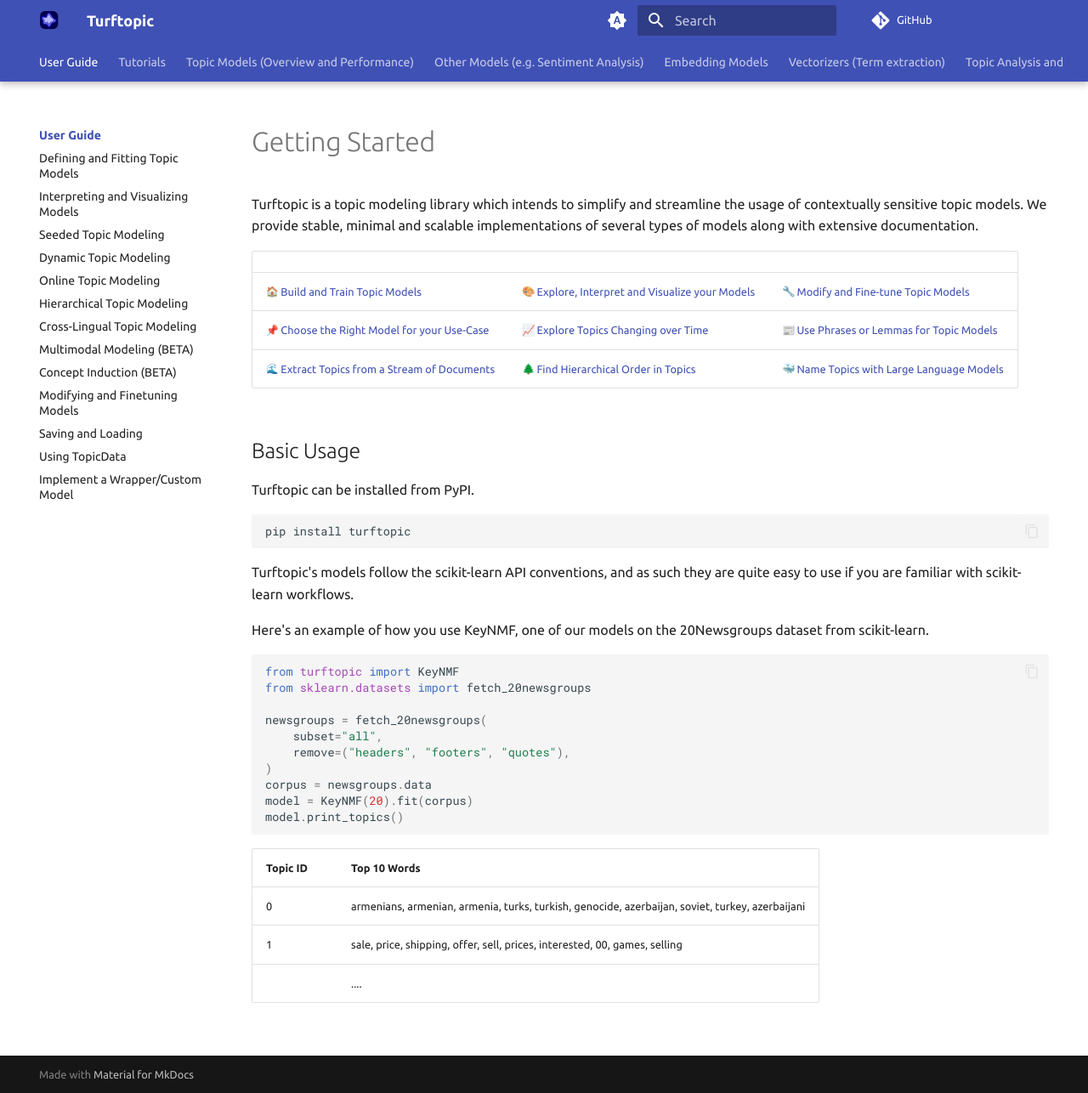
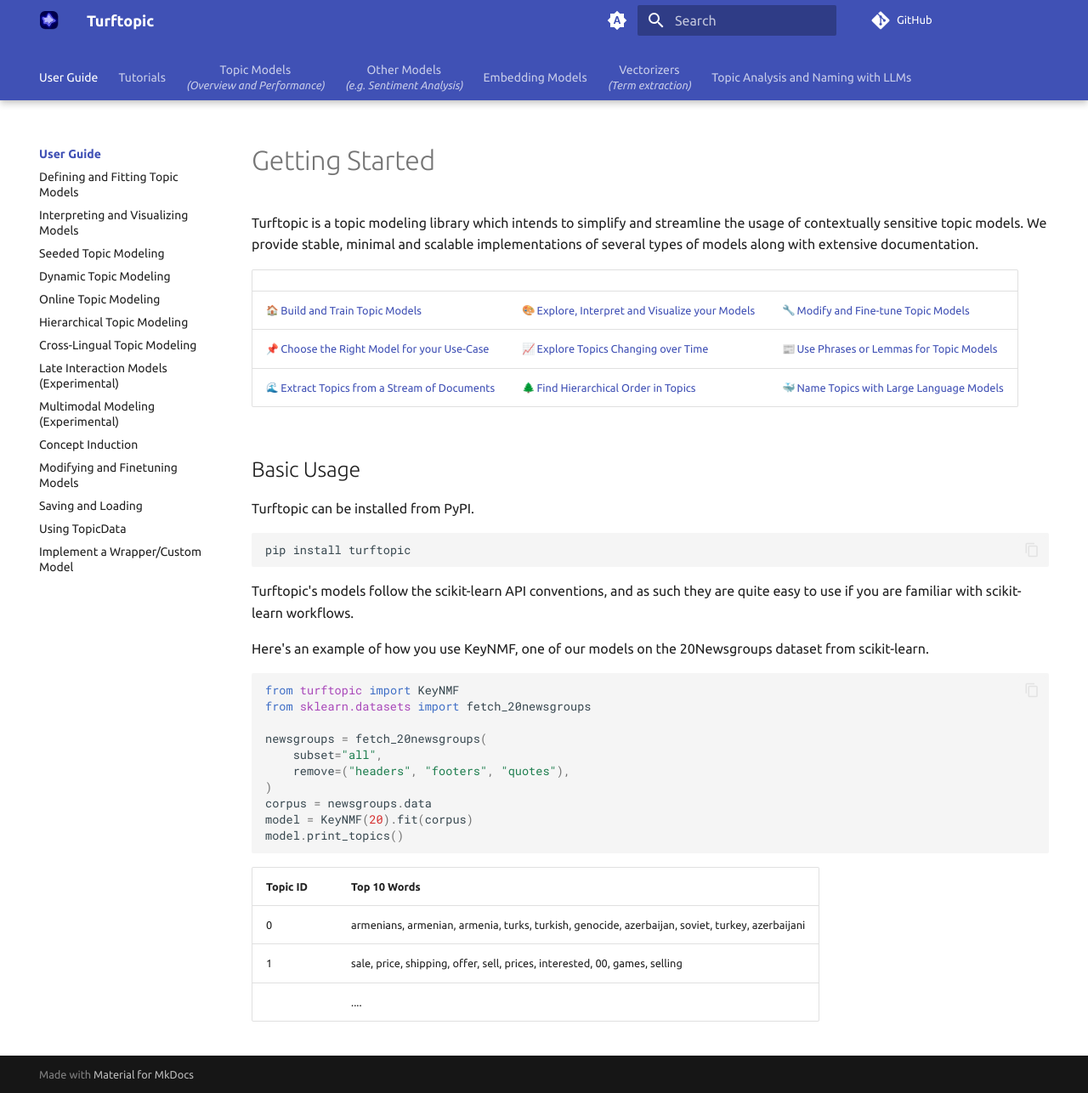
Before and after one commit to x-tabdeveloping/turftopic, an MkDocs documentation site: the page built from docs/index.md, in a window 1280 px wide and 1286 px high. Shown: the whole window at 85% size. Built offline with MkDocs 1.6.1 and Material for MkDocs 9.7.7, drawn with Linux system fonts in a browser that asks for light colours; emoji names are drawn with the system emoji font; comment, search, counter and statistics services are not loaded.

Commit message:
Started working on docs

```diff
--- /dev/null
+++ b/docs/stylesheets/extra.css
@@ -0,0 +1,11 @@
+.md-tabs__item {
+    height: 70px;
+    align-items: center;
+    display: flex;
+}
+.md-tabs__link {
+    text-align: center;
+}
+.subtext {
+    font-size: small;
+}
--- a/mkdocs.yml
+++ b/mkdocs.yml
@@ -11,8 +11,9 @@
     - Online Topic Modeling: online.md
     - Hierarchical Topic Modeling: hierarchical.md
     - Cross-Lingual Topic Modeling: cross_lingual.md
-    - Multimodal Modeling (BETA): multimodal.md
-    - Concept Induction (BETA): concept_induction.md
+    - Late Interaction Models (Experimental): late_interaction.md
+    - Multimodal Modeling (Experimental): multimodal.md
+    - Concept Induction: concept_induction.md
     - Modifying and Finetuning Models: finetuning.md
     - Saving and Loading: persistence.md
     - Using TopicData: topic_data.md
@@ -23,7 +24,7 @@
      - Discourse Analysis on Morality and Religion: tutorials/religious.md
      - Discovering a Data-driven Political Compass: tutorials/ideologies.md
      - Customer Dissatisfaction Analysis: tutorials/reviews.md
-  - Topic Models (Overview and Performance):
+  - <span>Topic Models<span> <br> <i class="subtext">(Overview and Performance)</i>:
     - Model Overview: model_overview.md
     - Model Leaderboard: benchmark.md
     - Semantic Signal Separation (S³): s3.md
@@ -34,10 +35,10 @@
     - Clustering Models (BERTopic & Top2Vec): clustering.md
     - Autoencoding Models (ZeroShotTM & CombinedTM): ctm.md
     - FASTopic: FASTopic.md
-  - Other Models (e.g. Sentiment Analysis):
+  - <span>Other Models<span> <br> <i class="subtext">(e.g. Sentiment Analysis)</i>:
     - Concept Vector Projection (Continuous Sentiment Scoring): cvp.md
   - Embedding Models: encoders.md
-  - Vectorizers (Term extraction): vectorizers.md
+  - <span>Vectorizers<span> <br> <i class="subtext">(Term extraction)</i>: vectorizers.md
   - Topic Analysis and Naming with LLMs: analyzers.md
 theme:
   name: material
@@ -79,6 +80,9 @@
       - toc.follow
       - content.code.copy
 
+extra_css:
+  - stylesheets/extra.css
+
 plugins:
 - search
 - mkdocstrings:
```
Also changed, not shown: docs/late_interaction.md (added, +30 -0 lines).
